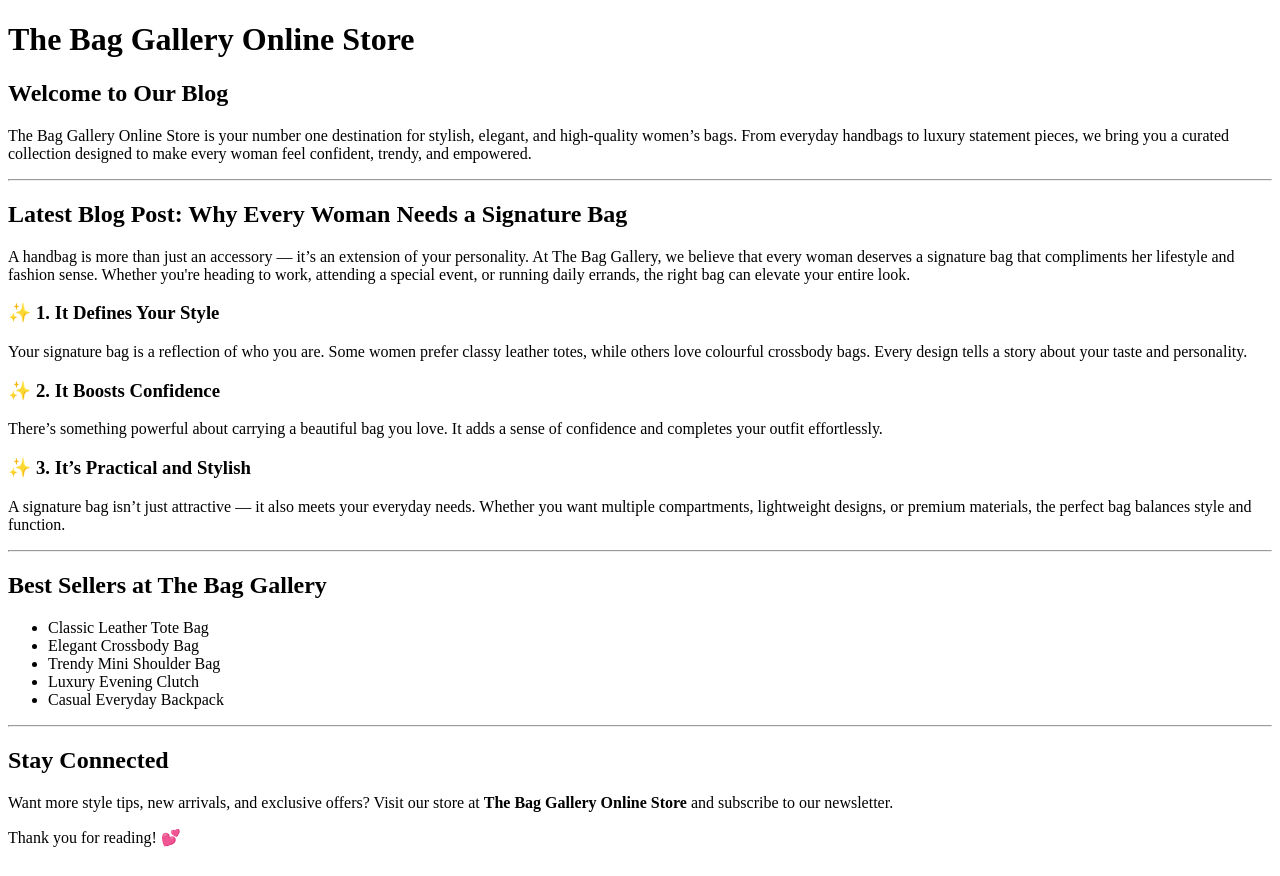
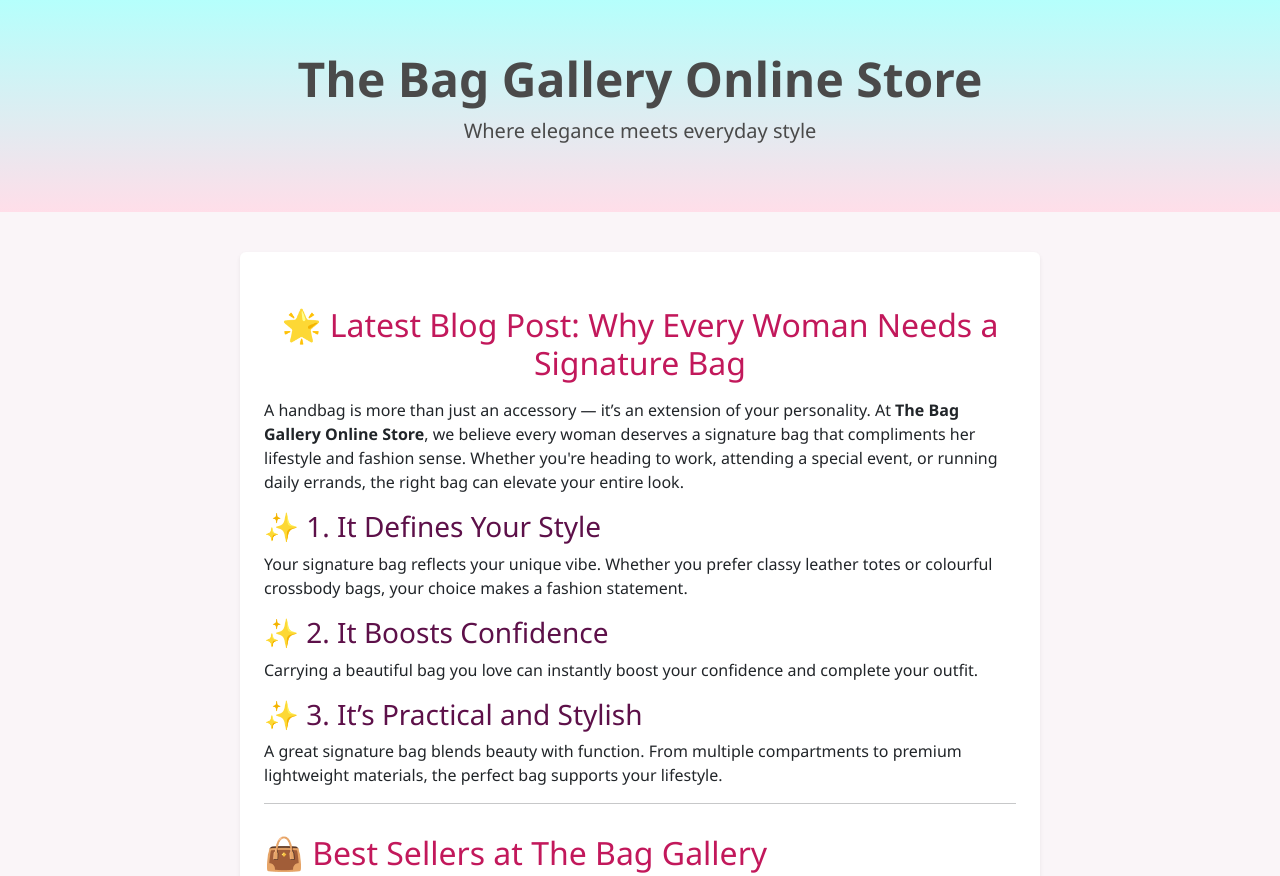
Before and after one commit to teehsongo/mystaticsite, a plain HTML site: page index.html in a window 1280 px wide. Shown: the top 876 px of the page. Drawn offline with nearby package versions, Linux system fonts and the light colour scheme.

Commit message:
Enhance HTML structure and styling for blog page

```diff
--- a/index.html
+++ b/index.html
@@ -1,56 +1,99 @@
 <!DOCTYPE html>
-<html>
+<html lang="en">
 <head>
+    <meta charset="UTF-8">
+    <meta name="viewport" content="width=device-width, initial-scale=1.0">
     <title>The Bag Gallery Online Store - Blog</title>
-    <meta charset="UTF-8">
+
+    <!-- Bootstrap 5 CDN -->
+    <link href="https://cdn.jsdelivr.net/npm/bootstrap@5.3.3/dist/css/bootstrap.min.css" rel="stylesheet">
+
+    <style>
+        body {
+            background-color: #faf5f8;
+            font-family: "Segoe UI", Arial, sans-serif;
+        }
+
+        .header-section {
+            background-color: #ffdee9;
+            background-image: linear-gradient(0deg, #ffdee9 0%, #b5fffc 100%);
+            padding: 50px 20px;
+            text-align: center;
+            color: #4a4a4a;
+        }
+
+        .header-section h1 {
+            font-size: 3rem;
+            font-weight: 700;
+        }
+
+        .blog-container {
+            max-width: 800px;
+            margin: 40px auto;
+        }
+
+        h2 {
+            color: #c2185b;
+            margin-top: 30px;
+        }
+
+        h3 {
+            color: #5d1049;
+        }
+
+        ul li {
+            margin-bottom: 8px;
+        }
+
+        .footer {
+            margin-top: 60px;
+            background-color: #ffe3ed;
+            padding: 20px;
+            text-align: center;
+            color: #444;
+        }
+    </style>
 </head>
 <body>
+
+    <!-- Header Section -->
+    <div class="header-section">
         <h1>The Bag Gallery Online Store</h1>
-    <h2>Welcome to Our Blog</h2>
+        <p class="lead">Where elegance meets everyday style</p>
+    </div>
 
+    <!-- Main Blog Content -->
+    <div class="container blog-container bg-white p-4 shadow-sm rounded">
+
+        <h2 class="text-center">🌟 Latest Blog Post: Why Every Woman Needs a Signature Bag</h2>
+
+        <p class="mt-3">
+            A handbag is more than just an accessory — it’s an extension of your personality.
+            At <strong>The Bag Gallery Online Store</strong>, we believe every woman deserves a signature bag
+            that compliments her lifestyle and fashion sense. Whether you're heading to work,
+            attending a special event, or running daily errands, the right bag can elevate your entire look.
+        </p>
+
+        <h3>✨ 1. It Defines Your Style</h3>
         <p>
-        The Bag Gallery Online Store is your number one destination for stylish, elegant,
-        and high-quality women’s bags. From everyday handbags to luxury statement pieces,
-        we bring you a curated collection designed to make every woman feel confident,
-        trendy, and empowered.
+            Your signature bag reflects your unique vibe. Whether you prefer classy leather totes
+            or colourful crossbody bags, your choice makes a fashion statement.
+        </p>
+
+        <h3>✨ 2. It Boosts Confidence</h3>
+        <p>
+            Carrying a beautiful bag you love can instantly boost your confidence and complete your outfit.
+        </p>
+
+        <h3>✨ 3. It’s Practical and Stylish</h3>
+        <p>
+            A great signature bag blends beauty with function. From multiple compartments
+            to premium lightweight materials, the perfect bag supports your lifestyle.
         </p>
 
         <hr>
 
-    <h2>Latest Blog Post: Why Every Woman Needs a Signature Bag</h2>
-
-    <p>
-        A handbag is more than just an accessory — it’s an extension of your personality.
-        At The Bag Gallery, we believe that every woman deserves a signature bag that
-        compliments her lifestyle and fashion sense. Whether you're heading to work,
-        attending a special event, or running daily errands, the right bag can elevate
-        your entire look.
-    </p>
-
-    <h3>✨ 1. It Defines Your Style</h3>
-    <p>
-        Your signature bag is a reflection of who you are. Some women prefer classy
-        leather totes, while others love colourful crossbody bags. Every design tells
-        a story about your taste and personality.
-    </p>
-
-    <h3>✨ 2. It Boosts Confidence</h3>
-    <p>
-        There’s something powerful about carrying a beautiful bag you love.
-        It adds a sense of confidence and completes your outfit effortlessly.
-    </p>
-
-    <h3>✨ 3. It’s Practical and Stylish</h3>
-    <p>
-        A signature bag isn’t just attractive — it also meets your everyday needs.
-        Whether you want multiple compartments, lightweight designs, or premium materials,
-        the perfect bag balances style and function.
-    </p>
-
-    <hr>
-
-    <h2>Best Sellers at The Bag Gallery</h2>
-
+        <h2>👜 Best Sellers at The Bag Gallery</h2>
         <ul>
             <li>Classic Leather Tote Bag</li>
             <li>Elegant Crossbody Bag</li>
@@ -61,13 +104,19 @@
 
         <hr>
 
-    <h2> Stay Connected</h2>
+        <h2>📩 Stay Connected</h2>
         <p>
-        Want more style tips, new arrivals, and exclusive offers?
-        Visit our store at <strong>The Bag Gallery Online Store</strong> and subscribe to our newsletter.
+            Want style tips, new arrivals, and exclusive offers?
+            Visit our store and subscribe to our newsletter.
         </p>
 
-    <p>Thank you for reading! 💕</p>
+        <p class="text-center fw-bold">Thank you for reading! 💕</p>
+    </div>
+
+    <!-- Footer -->
+    <div class="footer">
+        © 2025 The Bag Gallery Online Store — All Rights Reserved
+    </div>
 
 </body>
 </html>
```
Lines whose indentation alone changed are shown as unchanged.
